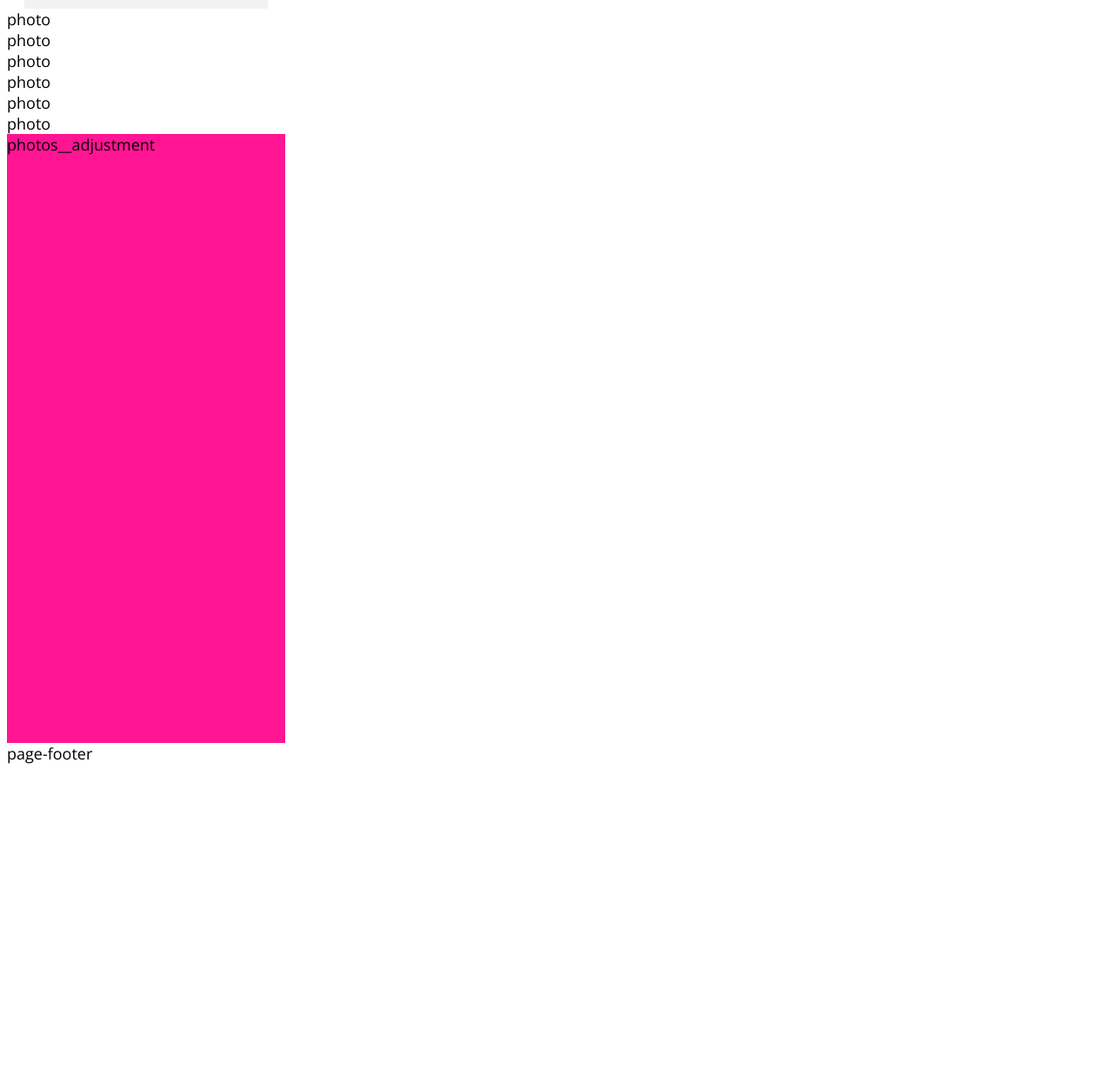
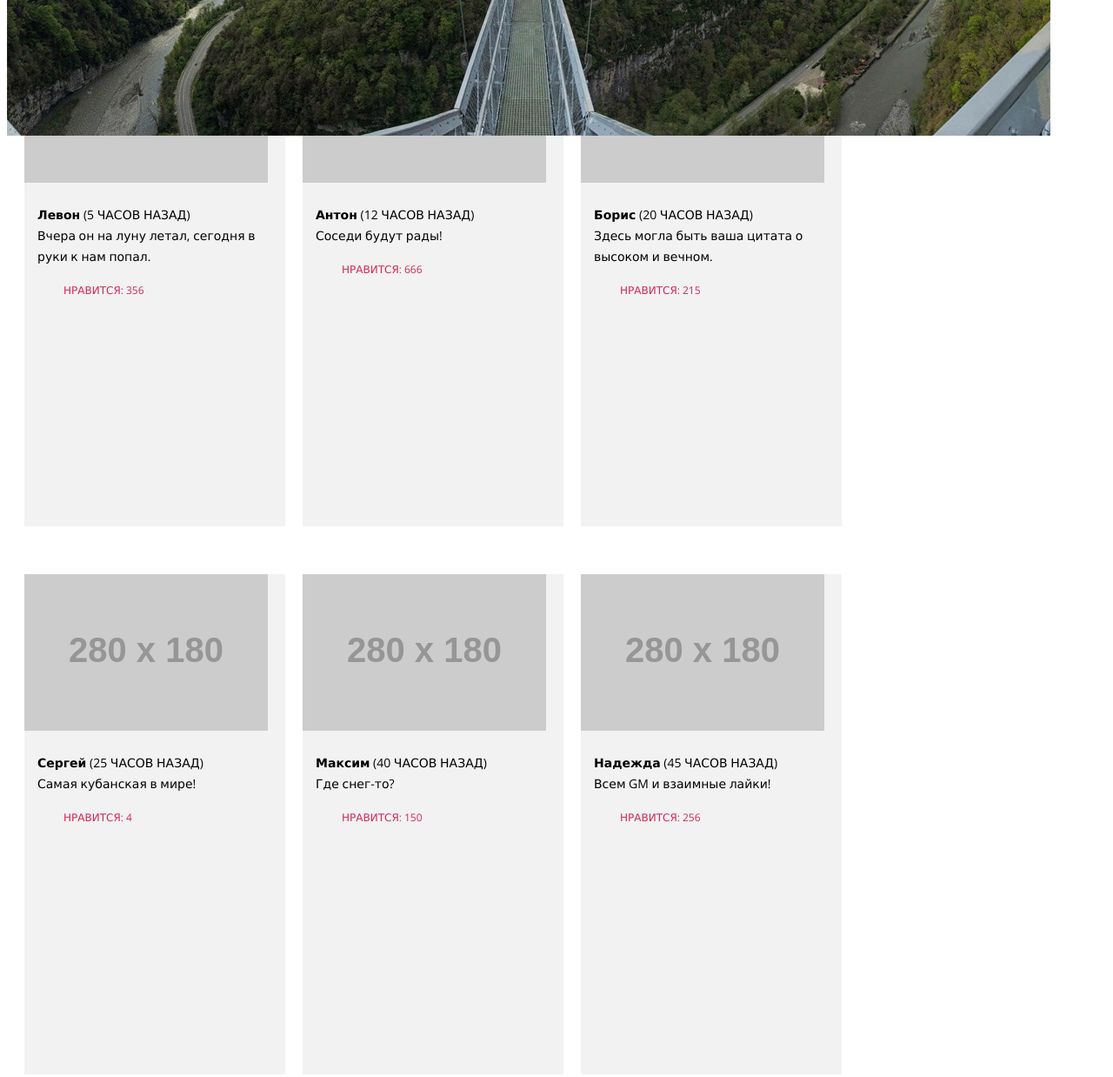
Before and after one commit to 8apelsinov/pinky, a website: page photo.html in a window 1280 px wide. Shown: the part 1000-2238 px from the top of the page at 87% size. Before the commit the page ends 1886 px from the top, so only its background shows below. Drawn offline with nearby package versions, Linux system fonts and the light colour scheme; placeholder pictures from the web are drawn by us.

Commit message:
кадрирование картинок на разных экранах
кадрирование картинок

```diff
--- a/less/blocks/photos-item.less
+++ b/less/blocks/photos-item.less
@@ -1,27 +1,37 @@
-.photos__users-photos {
+.gallery {
     display: flex;
     flex-wrap: wrap;
     width: 280px;
+    padding: 0 20px;
+    &__item {
+        width: 280px;
+        margin-bottom: 20px;
+        padding-bottom: 20px;
+        background-color: #f2f2f2;
+    }
+    &__photo img {
+        max-width: 100%;
+        height: auto;
+        margin-bottom: 20px;
+    }
+    &__wrapper {
+
+    }
 }
 @media (min-width: @tablet-width) {
-    .photos__users-photos {
+    .gallery {
         width: 620px;
     }
 }
 
 @media (min-width: @desktop-width) {
-    .photos__users-photos {
+    .gallery {
         width: 940px;
     }
 }
-.photos__item {
-    width: 280px;
-    height: 325px;
-    background-color: deepskyblue;
-    margin-bottom: 20px;
-}
+
 @media (min-width: @tablet-width) {
-    .photos__item {
+    .gallery__item {
         width: 300px;
         height: 455px;
         &:nth-child(2n+1) {
@@ -31,7 +41,7 @@
 }
 
 @media (min-width: @desktop-width) {
-    .photos__item {
+    .gallery__item {
         width: 300px;
         height: 555px;
         margin-bottom: 55px;
--- a/less/blocks/photos-main-photo.less
+++ b/less/blocks/photos-main-photo.less
@@ -1,6 +1,7 @@
 
 .main-photo {
      position: relative;
+    margin-bottom: 20px;
         &::after {
             position: absolute;
             content: "панорама дня";
--- a/photo.html
+++ b/photo.html
@@ -51,7 +51,11 @@
 
             <section class="main-photo">
                 <div class="main-photo__item">
-                    <img src="img/panorama-mobile@1x.jpg" width="320" height="137" alt="Панорама дня">
+                    <picture>
+                        <source media="(min-width: 940px)" srcset="img/panorama-desktop@1x.jpg">
+                         <source media="(min-width: 660px)" srcset="img/panorama-tablet@1x.jpg">
+                        <img src="img/panorama-mobile@1x.jpg" alt="Панорама дня">
+                    </picture>
                 </div>
                 <div class="main-photo__wrapper">
                     <div class="main-photo__comment comments">
@@ -62,17 +66,77 @@
                 </div>
             </section>
               <section class="photos__gallery gallery">
-                  <div class="gallery__item">photo
+                  <div class="gallery__item">
+                     <div class="gallery__photo">
+                      <img src="http://via.placeholder.com/280x180" width="280" height="180" alt="">
                       </div>
-                  <div class="gallery__item">photo
+                      <div class="gallery__wrapper">
+                       <div class="gallery__comment comments">
+                         <span class="comments__author">Левон</span> <span class="comments__time">(5 часов назад)</span>
+                         <div class="comments__text">Вчера он на луну летал, сегодня в руки к нам попал.</div>
+                         <div class="comments__likes">Нравится: 356</div>
                         </div>
-                  <div class="gallery__item">photo
                        </div>
-                  <div class="gallery__item">photo
                    </div>
-                  <div class="gallery__item">photo
+                  <div class="gallery__item">
+                     <div class="gallery__photo">
+                      <img src="http://via.placeholder.com/280x180" width="280" height="180" alt="">
                       </div>
-                  <div class="gallery__item">photo
+                      <div class="gallery__wrapper">
+                       <div class="gallery__comment comments">
+                         <span class="comments__author">Антон</span> <span class="comments__time">(12 часов назад)</span>
+                         <div class="comments__text">Соседи будут рады!</div>
+                         <div class="comments__likes">Нравится: 666</div>
+                        </div>
+                       </div>
+                   </div>
+                  <div class="gallery__item">
+                     <div class="gallery__photo">
+                      <img src="http://via.placeholder.com/280x180" width="280" height="180" alt="">
+                      </div>
+                      <div class="gallery__wrapper">
+                       <div class="gallery__comment comments">
+                         <span class="comments__author">Борис</span> <span class="comments__time">(20 часов назад)</span>
+                         <div class="comments__text">Здесь могла быть ваша цитата о высоком и вечном.</div>
+                         <div class="comments__likes">Нравится: 215</div>
+                        </div>
+                       </div>
+                   </div>
+                  <div class="gallery__item">
+                     <div class="gallery__photo">
+                      <img src="http://via.placeholder.com/280x180" width="280" height="180" alt="">
+                      </div>
+                      <div class="gallery__wrapper">
+                       <div class="gallery__comment comments">
+                         <span class="comments__author">Сергей</span> <span class="comments__time">(25 часов назад)</span>
+                         <div class="comments__text">Самая кубанская в мире!</div>
+                         <div class="comments__likes">Нравится: 4</div>
+                        </div>
+                       </div>
+                   </div>
+                  <div class="gallery__item">
+                     <div class="gallery__photo">
+                      <img src="http://via.placeholder.com/280x180" width="280" height="180" alt="">
+                      </div>
+                      <div class="gallery__wrapper">
+                       <div class="gallery__comment comments">
+                         <span class="comments__author">Максим</span> <span class="comments__time">(40 часов назад)</span>
+                         <div class="comments__text">Где снег-то?</div>
+                         <div class="comments__likes">Нравится: 150</div>
+                        </div>
+                       </div>
+                   </div>
+                  <div class="gallery__item">
+                     <div class="gallery__photo">
+                      <img src="http://via.placeholder.com/280x180" width="280" height="180" alt="">
+                      </div>
+                      <div class="gallery__wrapper">
+                       <div class="gallery__comment comments">
+                         <span class="comments__author">Надежда</span> <span class="comments__time">(45 часов назад)</span>
+                         <div class="comments__text">Всем GM и взаимные лайки!</div>
+                         <div class="comments__likes">Нравится: 256</div>
+                        </div>
+                       </div>
                    </div>
               </section>
 
```
Also changed, not shown: css/style.css. Lines whose indentation alone changed are shown as unchanged.
